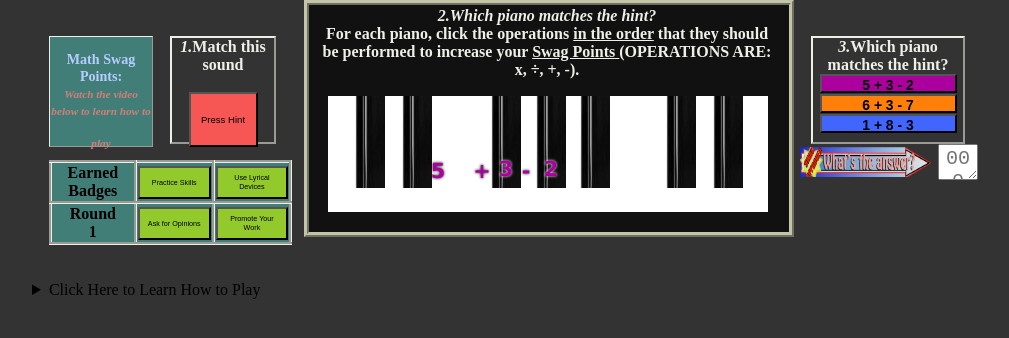
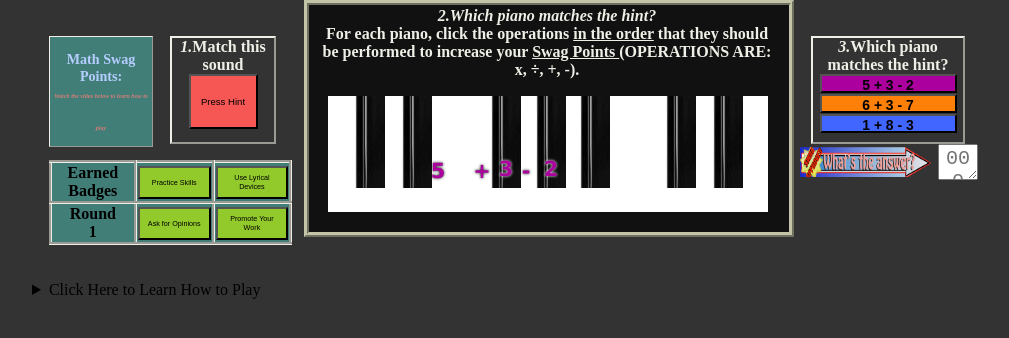
Before and after one commit to pauljr/Edubeats, a plain HTML site: page index.html in a window 1280 px wide. Shown: the whole page, without its empty margins (128-1137 px from the left). Drawn offline with nearby package versions, Linux system fonts and the light colour scheme.

Commit message:
Edubeats
Interconnecting Music with Literacy Skills:  The Bridge Between Math
And English Literacy Skills

```diff
--- a/index.html
+++ b/index.html
@@ -169,7 +169,7 @@
             .aboutVideoText {
                 color:#D27E78;
                 line-height:90%;
-                font-size:80%;
+                font-size:40%;
                 text-shadow: 0px 0px 5px #black;
             }
             .press1 {
@@ -692,7 +692,7 @@
                     </div>
                     <div id="playCorrect">
                         <em class="numberSize">1.</em>Match this sound
-                        <br /><br />
+                        <br />
                         <button id="hint" type="button">Press Hint</button>
                     </div>
                     <table id="points">
```
